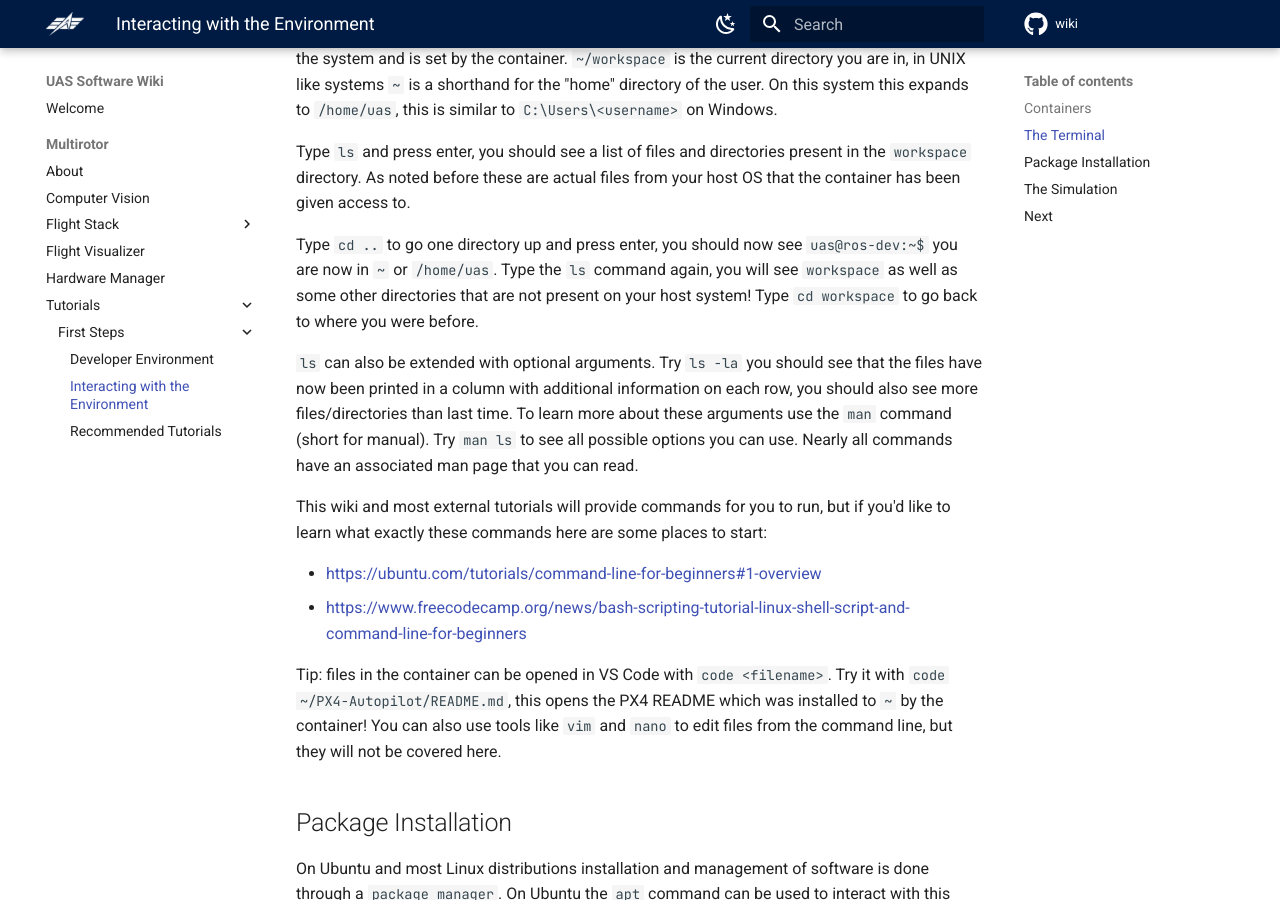
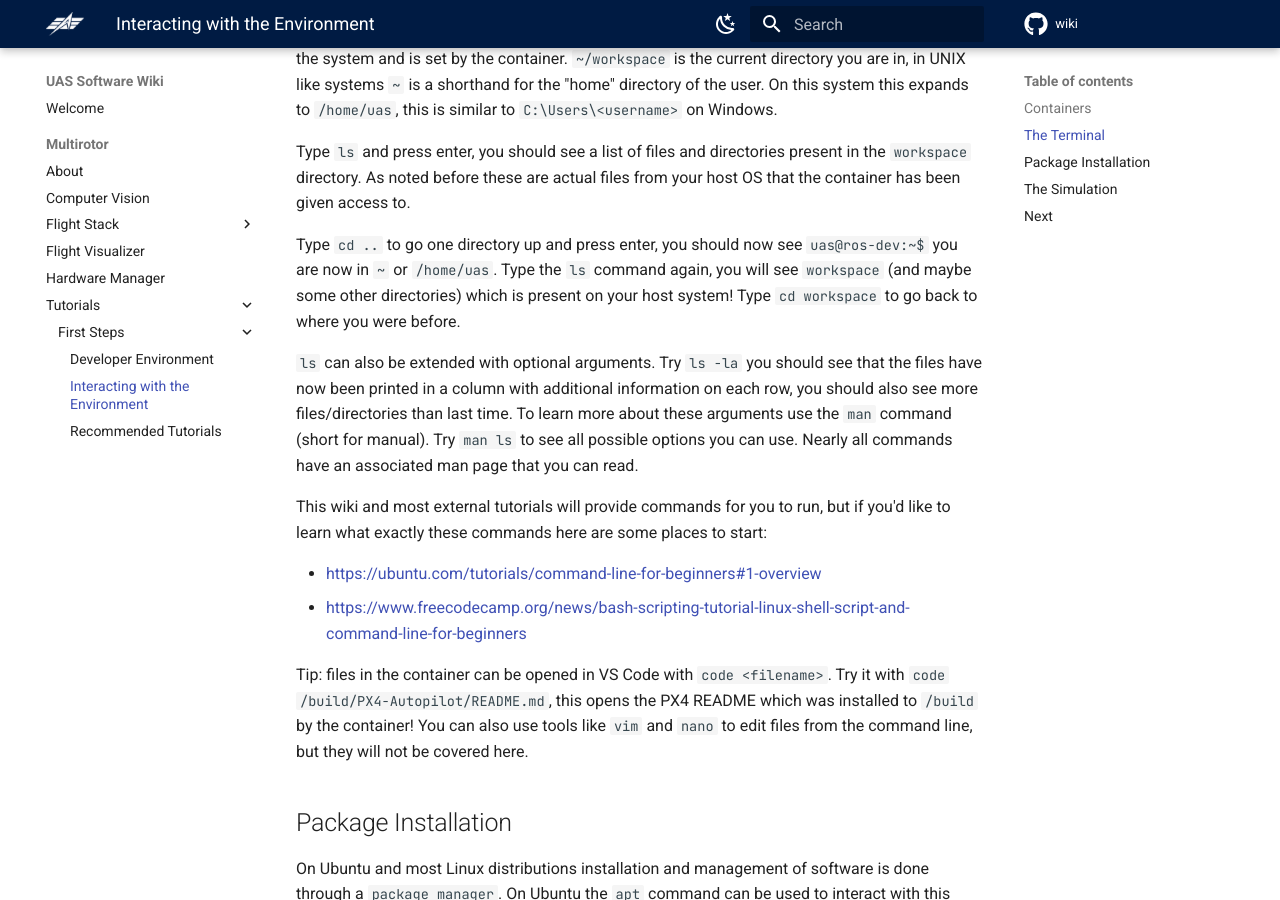
Before and after one commit to UTAT-UAS/wiki, an MkDocs documentation site: the page built from docs/Multirotor/Tutorials/First_Steps/2._Interacting_with_the_Environment.md, in a window 1280 px wide and 900 px high, scrolled down 1064 px. Built offline with MkDocs 1.6.1 and Material for MkDocs 9.7.7, drawn with Linux system fonts in a browser that asks for light colours; comment, search, counter and statistics services are not loaded.

Commit message:
fix: match new container

```diff
--- a/docs/Multirotor/Tutorials/First_Steps/2._Interacting_with_the_Environment.md
+++ b/docs/Multirotor/Tutorials/First_Steps/2._Interacting_with_the_Environment.md
@@ -34,7 +34,7 @@ You will see `uas@ros-dev:~/workspace$ `, this is the command prompt where you w
 
 Type `ls` and press enter, you should see a list of files and directories present in the `workspace` directory. As noted before these are actual files from your host OS that the container has been given access to.
 
-Type `cd ..` to go one directory up and press enter, you should now see `uas@ros-dev:~$` you are now in `~` or `/home/uas`. Type the `ls` command again, you will see `workspace` as well as some other directories that are not present on your host system! Type `cd workspace` to go back to where you were before.
+Type `cd ..` to go one directory up and press enter, you should now see `uas@ros-dev:~$` you are now in `~` or `/home/uas`. Type the `ls` command again, you will see `workspace` (and maybe some other directories) which is present on your host system! Type `cd workspace` to go back to where you were before.
 
 `ls` can also be extended with optional arguments. Try `ls -la` you should see that the files have now been printed in a column with additional information on each row, you should also see more files/directories than last time. To learn more about these arguments use the `man` command (short for manual). Try `man ls` to see all possible options you can use. Nearly all commands have an associated man page that you can read.
 
@@ -43,7 +43,7 @@ This wiki and most external tutorials will provide commands for you to run, but
 - [https://ubuntu.com/tutorials/command-line-for-beginners#1-overview](https://ubuntu.com/tutorials/command-line-for-beginners#1-overview)
 - [https://www.freecodecamp.org/news/bash-scripting-tutorial-linux-shell-script-and-command-line-for-beginners](https://www.freecodecamp.org/news/bash-scripting-tutorial-linux-shell-script-and-command-line-for-beginners/)
 
-Tip: files in the container can be opened in VS Code with `code <filename>`. Try it with `code ~/PX4-Autopilot/README.md`, this opens the PX4 README which was installed to `~` by the container! You can also use tools like `vim` and `nano` to edit files from the command line, but they will not be covered here.
+Tip: files in the container can be opened in VS Code with `code <filename>`. Try it with `code /build/PX4-Autopilot/README.md`, this opens the PX4 README which was installed to `/build` by the container! You can also use tools like `vim` and `nano` to edit files from the command line, but they will not be covered here.
 
 ## Package Installation
 
```
